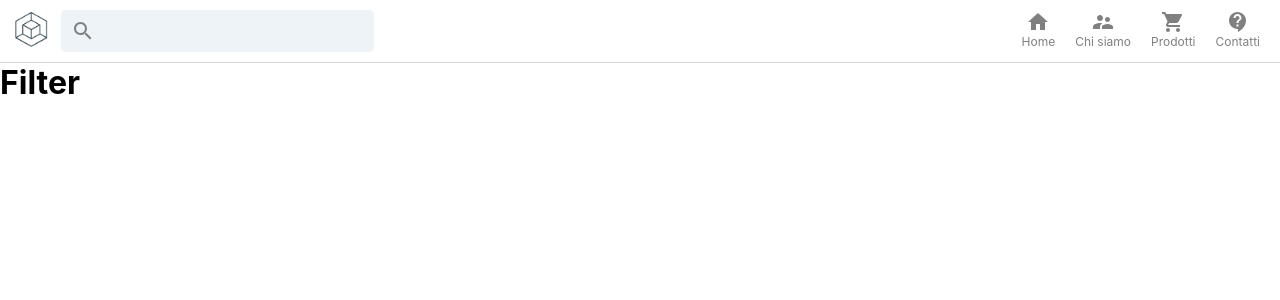
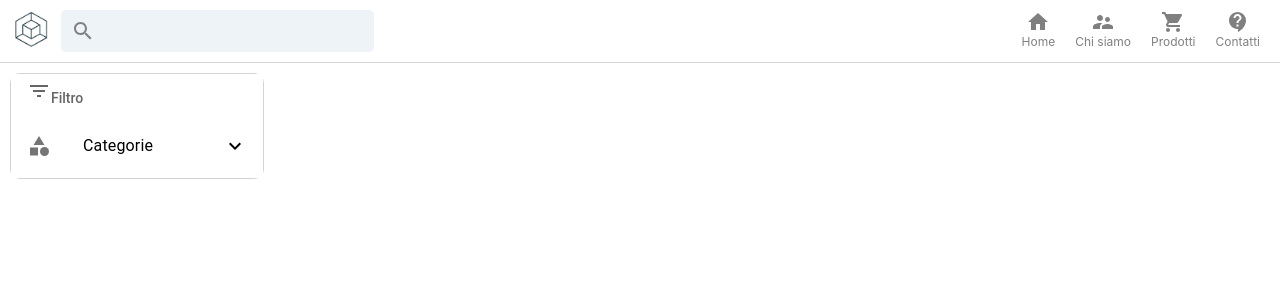
Before and after one commit to ChristianParodi/3d-modeling, a React (Create React App) app: page / in a window 1280 px wide. Shown: the top 300 px of the page. Built offline with nearby package versions, Linux system fonts and the light colour scheme.

Commit message:
Started developing filter section

```diff
--- a/src/App.css
+++ b/src/App.css
@@ -1 +1,5 @@
 @import url("https://fonts.googleapis.com/css2?family=Open+Sans:ital,wght@1,300&display=swap");
+
+.app-body {
+  display: flex;
+}
--- /dev/null
+++ b/src/components/Filter.css
@@ -0,0 +1,16 @@
+.filter {
+  position: sticky;
+  top: 100px;
+  flex: 0.2;
+  border-radius: 10px;
+  height: fit-content;
+  border: 1px solid lightgray;
+  border-radius: 10px;
+  margin: 10px;
+}
+
+.filter-item-logo {
+  object-fit: contain;
+  height: 20px;
+  margin-right: 10px;
+}
--- a/src/components/Filter.js
+++ b/src/components/Filter.js
@@ -1,11 +1,64 @@
-import React from 'react'
+import React from 'react';
+import './Filter.css'
+import marvel_logo from './../assets/marvel_logo.svg'
+import dc_logo from './../assets/dc_logo.svg'
+import ListSubheader from '@mui/material/ListSubheader';
+import List from '@mui/material/List';
+import ListItemButton from '@mui/material/ListItemButton';
+import ListItemIcon from '@mui/material/ListItemIcon';
+import ListItemText from '@mui/material/ListItemText';
+import Collapse from '@mui/material/Collapse';
 
-function Filter() {
-    return (
-        <div className="filter">
-            <h1>Filter</h1>
-        </div>
-    )
+import ExpandLess from '@mui/icons-material/ExpandLess';
+import ExpandMore from '@mui/icons-material/ExpandMore';
+import FilterListIcon from '@mui/icons-material/FilterList';
+import CategoryIcon from '@mui/icons-material/Category';
+
+export default function Filter() {
+  const [open, setOpen] = React.useState(false);
+
+  const handleClick = () => {
+    setOpen(open => !open);
+  };
+
+  return (
+      <div className="filter">
+          <List
+                sx={{ width: '100%', maxWidth: 360, bgcolor: 'background.paper' }}
+                component="div"
+                aria-labelledby="nested-list-subheader"
+                subheader={
+                    <ListSubheader component="div" id="nested-list-subheader">
+                        <FilterListIcon />
+                        <span className="filter-title">Filtro</span>
+                    </ListSubheader>
+                }
+                >
+                <ListItemButton onClick={handleClick}>
+                    <ListItemIcon>
+                        <CategoryIcon />
+                    </ListItemIcon>
+                    <ListItemText primary="Categorie" />
+                    {open ? <ExpandLess /> : <ExpandMore />}
+                </ListItemButton>
+                <Collapse in={open} timeout="auto" unmountOnExit>
+                    <List component="div" disablePadding>
+                    <ListItemButton sx={{ pl: 10 }}>
+                        <ListItemIcon >
+                            <img src={marvel_logo} alt="Marvel" className="filter-item-logo"/>
+                        </ListItemIcon>
+                        <ListItemText primary="Marvel" />
+                    </ListItemButton>
+                    <ListItemButton sx={{ pl: 10 }}>
+                        <ListItemIcon>
+                            <img src={dc_logo} alt="DC" className="filter-item-logo"/>
+                        </ListItemIcon>
+                        <ListItemText primary="DC Comics" />
+                    </ListItemButton>
+                    </List>
+                </Collapse>
+            </List>
+      </div>
+
+  );
 }
-
-export default Filter
--- a/src/components/Header.js
+++ b/src/components/Header.js
@@ -8,14 +8,12 @@ import HomeIcon from '@mui/icons-material/Home'
 import SupervisorAccountIcon from '@mui/icons-material/SupervisorAccount'
 import ShoppingCartIcon from '@mui/icons-material/ShoppingCart';
 import ContactSupportIcon from '@mui/icons-material/ContactSupport';
-import { fontFamily } from '@mui/system'
 
 function Header() {
     return (
         <div className="header">
             <div className="header-left">
                 <img src={logo} alt="brand logo" />
-                {/* <h1 style={{ marginRight: "15px", marginLeft: "15px", fontFamily: "'Open Sans', sans-serif"}}>3D Models</h1> */}
 
                 <div className="header-search">
                     <SearchIcon />
```
Also changed, not shown: src/assets/dc_logo.svg (added), src/assets/marvel_logo.svg (added).
